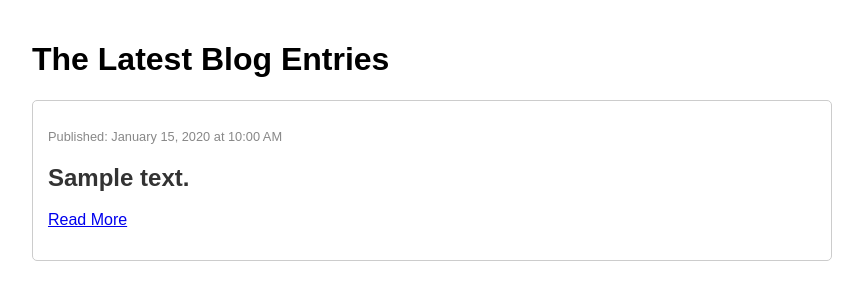
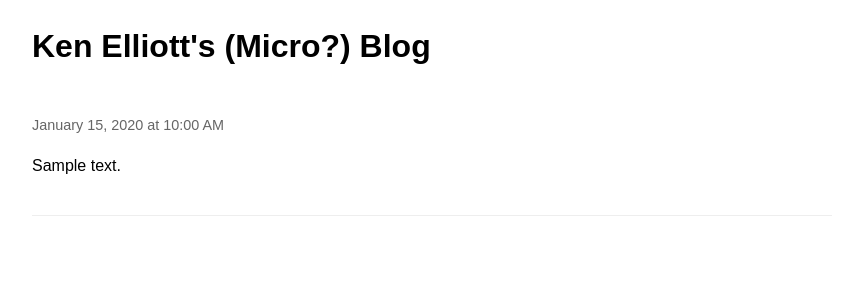
Before and after one commit to funprogrammer89/pleasantview-apartments.com, a PHP site: page /blog/view.php in a window 1280 px wide. Shown: the top 300 px of the page, without its empty margins (208-1071 px from the left). Run offline with PHP 8.4, Linux system fonts and the light colour scheme; tables that the repository leaves empty or names only in its code hold one stand-in row (values such as "Sample post").

Commit message:
updated Ken.html to point to view.php

```diff
--- a/Ken.html
+++ b/Ken.html
@@ -194,7 +194,7 @@
                 <img src="pics/Ken.png" alt="Kenneth Paul Elliott">
             </div>
             <h1>Kenneth Paul Elliott</h1>
-			<a href="blog/list.php"><font size="5">Blogs</a></font>
+			<a href="blog/view.php"><font size="5">Blogs</a></font>
             <div class="contact-info">
                 <a href="mailto:Ken@PleasantView-Apartments.com">Ken@PleasantView-Apartments.com</a>
 
--- a/blog/view.php
+++ b/blog/view.php
@@ -1,7 +1,10 @@
 <?php
-// ------------------------------------
-// 1. Database Connection Setup
-// ------------------------------------
+// 1. Include the Parsedown library
+require_once 'Parsedown.php';
+
+// 2. Initialize the Parser
+$Parsedown = new Parsedown();
+
 $host = 'sql213.infinityfree.com';
 $db = 'epiz_33496197_blogs';
 $user = 'epiz_33496197';
@@ -17,82 +20,50 @@ $options = [
 try {
      $pdo = new PDO($dsn, $user, $pass, $options);
 } catch (\PDOException $e) {
-     die("Error: Could not connect to the database.");
+     die("Connection failed.");
 }
 
-// ------------------------------------
-// 2. Fetch All Posts from Database (Newest First)
-// ------------------------------------
-
-// Select the ID, date, and content from the 'posts' table.
-// ORDER BY post_date DESC ensures the newest posts are at the top.
+// 3. Fetch the posts
 $sql = "SELECT id, post_date, content FROM posts ORDER BY post_date DESC";
 $stmt = $pdo->query($sql);
-
-// Fetch all the results into an array
 $posts = $stmt->fetchAll();
-
 ?>
 
 <!DOCTYPE html>
-<html lang="en">
+<html>
 <head>
-    <meta charset="UTF-8">
-    <title>My Simple Blog</title>
+    <title>Ken Elliott's Blog</title>
     <style>
-        body { font-family: Arial, sans-serif; max-width: 800px; margin: 0 auto; padding: 20px; }
-        .post-container { border: 1px solid #ccc; padding: 15px; margin-bottom: 20px; border-radius: 5px; }
-        .post-date { color: #888; font-size: 0.8em; margin-bottom: 5px; }
-        .post-content { white-space: pre-wrap; margin-top: 10px; } /* preserves formatting/line breaks */
-        h2 a { text-decoration: none; color: #333; }
-        h2 a:hover { text-decoration: underline; }
+        body { font-family: sans-serif; max-width: 800px; margin: auto; line-height: 1.6; }
+        .post { border-bottom: 1px solid #eee; padding: 20px 0; }
+        .date { color: #666; font-size: 0.9em; }
+        /* Style for the Markdown generated images */
+        img { max-width: 100%; height: auto; display: block; margin: 10px 0; }
     </style>
 </head>
 <body>
 
-    <h1>The Latest Blog Entries</h1>
+    <h1>Ken Elliott's (Micro?) Blog</h1>
 
-    <?php
-    // Check if any posts were found
-    if (count($posts) > 0):
-    ?>
+    <?php foreach ($posts as $post): ?>
+        <div class="post">
+            <div class="date"><?php echo date('F j, Y \a\t g:i A', strtotime($post['post_date'])); ?></div>
 
-        <?php foreach ($posts as $post):
+            <div class="content">
+                <?php
+                    // THE MAGIC PART:
+                    // 1. Get raw content from database
+                    $raw_markdown = $post['content'];
 
-            // Convert the 24-hour time to a user-friendly format
-            $display_date = date('F j, Y \a\t g:i A', strtotime($post['post_date']));
+                    // 2. Turn Markdown into HTML
+                    $html_content = $Parsedown->text($raw_markdown);
 
-            // Get the first 250 characters of the content for a preview
-            $preview_text = substr($post['content'], 0, 250);
-
-            // Add an ellipsis if the content was longer than 250 characters
-            if (strlen($post['content']) > 250) {
-                $preview_text .= '...';
-            }
-
-        ?>
-
-            <div class="post-container">
-
-                <p class="post-date">Published: <?php echo htmlspecialchars($display_date); ?></p>
-
-                <h2>
-                    <a href="view_post.php?id=<?php echo htmlspecialchars($post['id']); ?>">
-                        <?php echo nl2br(htmlspecialchars($preview_text)); ?>
-                    </a>
-                </h2>
-
-                <p>
-                    <a href="view_post.php?id=<?php echo htmlspecialchars($post['id']); ?>">Read More</a>
-                </p>
-
+                    // 3. Output the HTML directly (No htmlspecialchars here, or it will break the tags!)
+                    echo $html_content;
+                ?>
             </div>
-
-        <?php endforeach; ?>
-
-    <?php else: ?>
-        <p>No blog posts found yet. Go to the admin page to create one!</p>
-    <?php endif; ?>
+        </div>
+    <?php endforeach; ?>
 
 </body>
 </html>
```
Also changed, not shown: blog/view2.php (deleted, +0 -69 lines).
